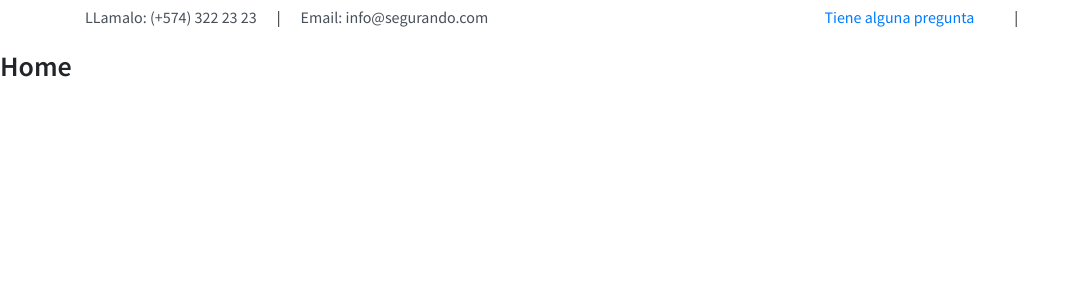
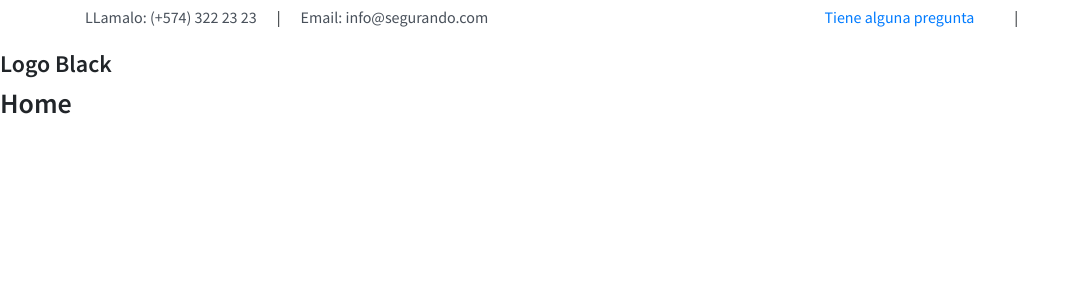
Before and after one commit to VirginiaCreativa/Segurando, a React app: page / in a window 1280 px wide. Shown: the top 300 px of the page, without its empty margins (0-1078 px from the left). Built offline with nearby package versions, Linux system fonts and the light colour scheme; some icons are missing.

Commit message:
Decoracion Header part I

```diff
--- /dev/null
+++ b/src/layouts/header/header.jsx
@@ -0,0 +1,18 @@
+import React from 'react';
+import classes from './header.module.scss';
+
+import Logo from '../logo/logo';
+
+const header = () => (
+  <>
+    <header>
+      <div className="row">
+        <div className="col-sm-6">
+          <Logo />
+        </div>
+      </div>
+    </header>
+  </>
+);
+
+export default header;
--- /dev/null
+++ b/src/layouts/header/header.module.scss
@@ -0,0 +1 @@
+@import '../../styles/variables';
--- a/src/layouts/layout.jsx
+++ b/src/layouts/layout.jsx
@@ -1,10 +1,12 @@
 import React from 'react';
 
 import Top from './top/top';
+import Header from './header/header';
 
 const layout = ({ children }) => (
   <>
     <Top />
+    <Header />
     {children}
   </>
 );
--- /dev/null
+++ b/src/layouts/logo/logo.jsx
@@ -0,0 +1,7 @@
+import React, { useState } from 'react';
+
+const logo = ({ type }) => (
+  <div>{type === '2' ? <h4>Logo White</h4> : <h4>Logo Black</h4>}</div>
+);
+
+export default logo;
```
Also changed, not shown: src/assets/logo/19_01_UX_SG_Logo_Black_V1.svg (added), src/assets/logo/19_01_UX_SG_Logo_White_V1.svg (added).
